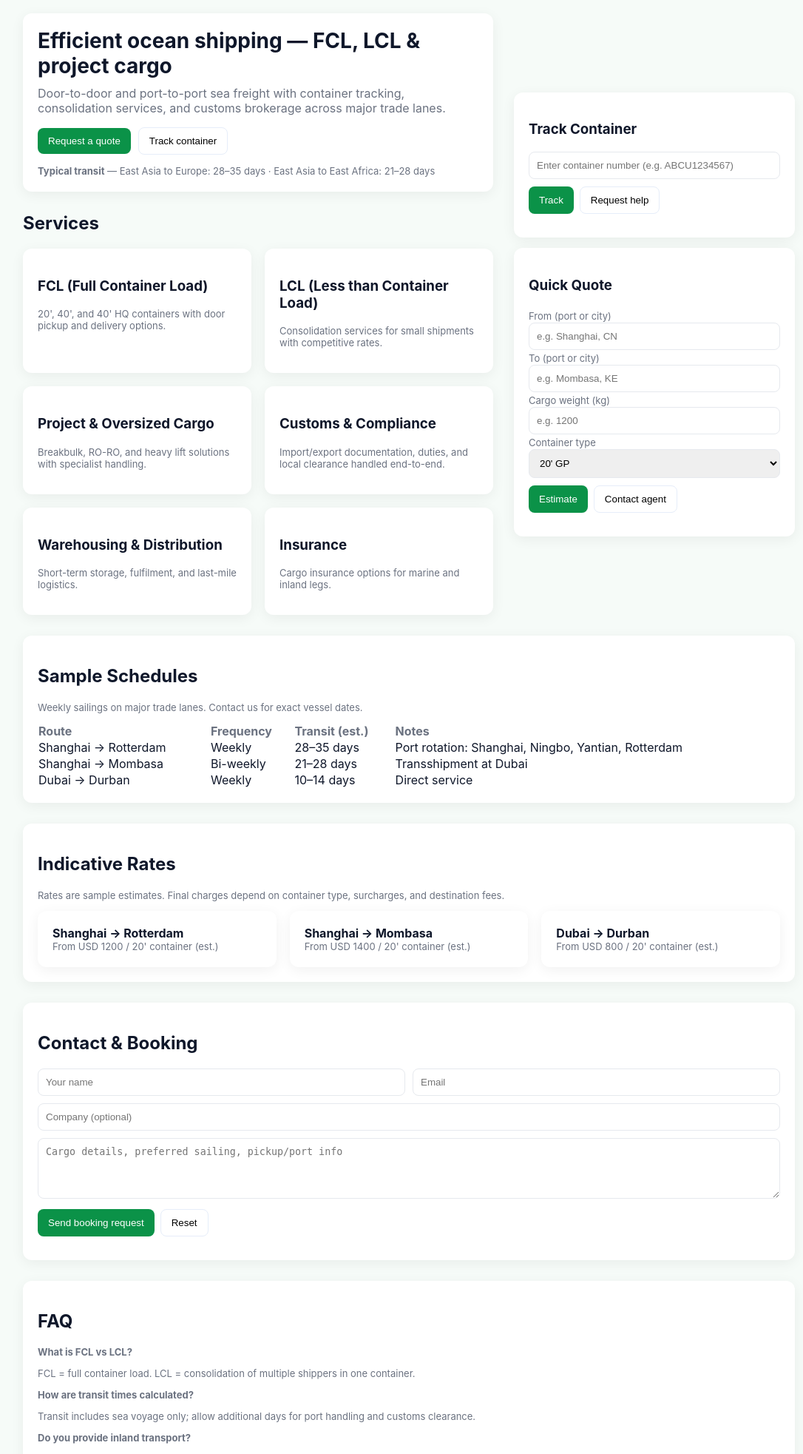
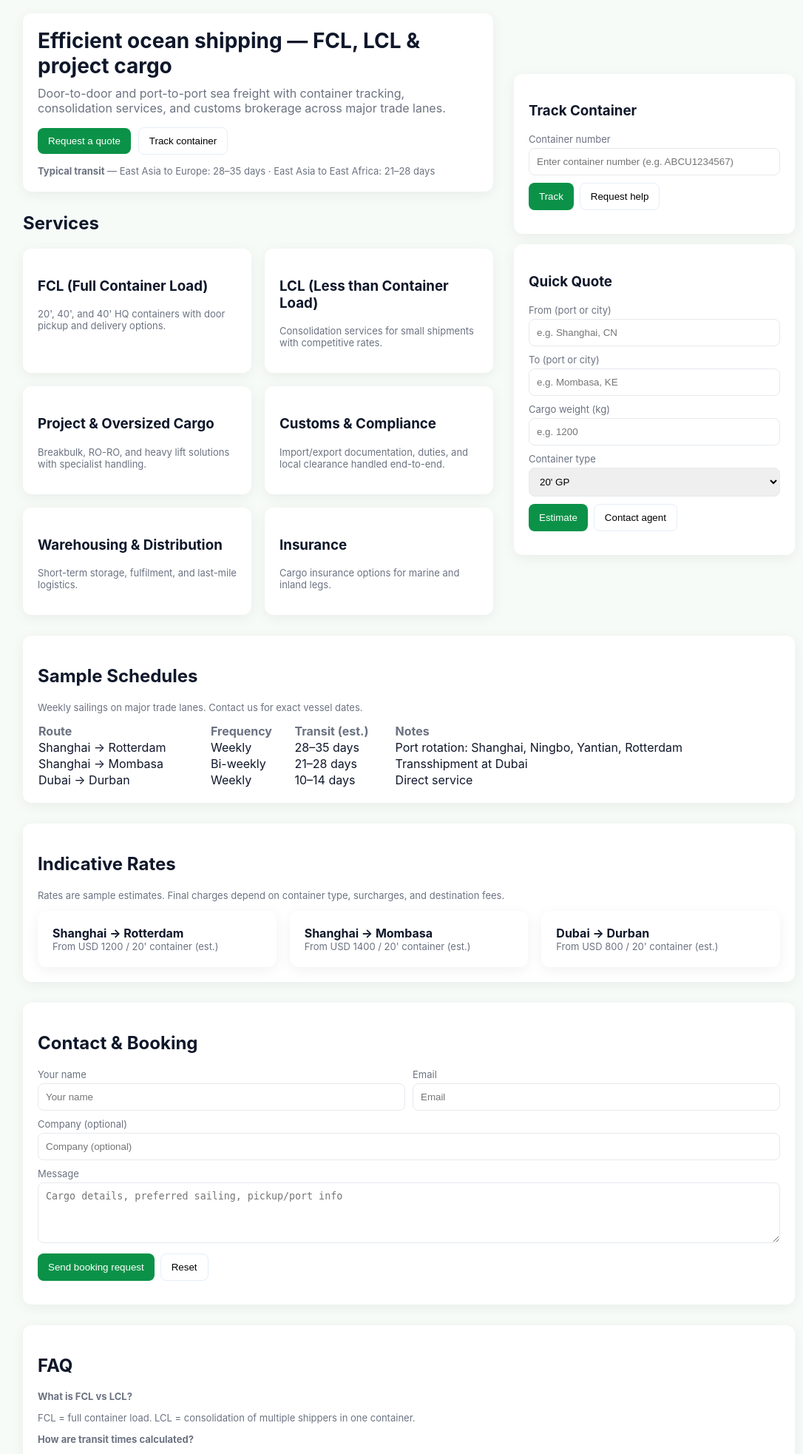
Before and after one commit to Emmanuel-MG254/tracerapp, a Django app: page /sea/ in a window 1280 px wide. Shown: the part 104-2069 px from the top of the page at 74% size, without its empty margins (87-1173 px from the left). Run offline with Django 5.2, Linux system fonts and the light colour scheme.

Commit message:
INITIAL COMMIT

```diff
--- a/tracer/templates/sea-freight.html
+++ b/tracer/templates/sea-freight.html
@@ -21,6 +21,7 @@
     .cta{display:flex;gap:10px;align-items:center}
     .btn{background:var(--accent);color:white;padding:10px 14px;border-radius:8px;border:none;cursor:pointer}
     .ghost{background:transparent;border:1px solid #e6edf9;padding:10px 14px;border-radius:8px;cursor:pointer}
+    label{display:block;margin-bottom:4px}
     input[type=text],input[type=email],select,textarea{width:100%;padding:10px;border-radius:8px;border:1px solid #e6e9ee}
     .grid-3{display:grid;grid-template-columns:repeat(auto-fit,minmax(220px,1fr));gap:18px}
     .small{font-size:13px;color:var(--muted)}
@@ -79,7 +80,8 @@
         <aside>
           <div id="tracking" class="card">
             <h3>Track Container</h3>
-            <form onsubmit="event.preventDefault();trackContainer()">
+            <form id="trackingForm">
+              <label for="containerInput" class="small">Container number</label>
               <input type="text" id="containerInput" placeholder="Enter container number (e.g. ABCU1234567)" required />
               <div style="margin-top:10px;display:flex;gap:8px"><button class="btn">Track</button><button type="button" class="ghost" onclick="document.getElementById('contact').scrollIntoView({behavior:'smooth'})">Request help</button></div>
             </form>
@@ -88,14 +90,14 @@
 
           <div class="card" style="margin-top:14px">
             <h3 id="quote">Quick Quote</h3>
-            <form onsubmit="event.preventDefault();getQuote()">
-              <label class="small">From (port or city)</label>
+            <form id="quoteForm">
+              <label for="origin" class="small">From (port or city)</label>
               <input type="text" id="origin" placeholder="e.g. Shanghai, CN" required />
-              <label class="small">To (port or city)</label>
+              <label for="destination" class="small" style="margin-top:10px">To (port or city)</label>
               <input type="text" id="destination" placeholder="e.g. Mombasa, KE" required />
-              <label class="small">Cargo weight (kg)</label>
+              <label for="weight" class="small" style="margin-top:10px">Cargo weight (kg)</label>
               <input type="text" id="weight" placeholder="e.g. 1200" required />
-              <label class="small">Container type</label>
+              <label for="ctype" class="small" style="margin-top:10px">Container type</label>
               <select id="ctype"><option>20' GP</option><option>40' GP</option><option>40' HQ</option><option>Other</option></select>
               <div style="margin-top:10px;display:flex;gap:8px">
                 <button class="btn">Estimate</button>
@@ -134,15 +136,27 @@
 
       <section id="contact" class="card">
         <h2>Contact & Booking</h2>
-        <form  method="post" onsubmit="event.preventDefault();submitContact()">
+        <form id="contactForm" method="post">
             {% csrf_token %}
 
           <div style="display:grid;grid-template-columns:1fr 1fr;gap:10px">
-            <input type="text" id="name" placeholder="Your name" required name="name" />
-            <input type="email" id="email" placeholder="Email" required name="email" />
+            <div>
+              <label for="name" class="small">Your name</label>
+              <input type="text" id="name" placeholder="Your name" required name="name" />
+            </div>
+            <div>
+              <label for="email" class="small">Email</label>
+              <input type="email" id="email" placeholder="Email" required name="email" />
+            </div>
           </div>
-          <input type="text" id="company"  name="company" placeholder="Company (optional)" style="margin-top:10px" />
-          <textarea id="message"  name="message" rows="4" placeholder="Cargo details, preferred sailing, pickup/port info" style="margin-top:10px"></textarea>
+          <div style="margin-top:10px">
+            <label for="company" class="small">Company (optional)</label>
+            <input type="text" id="company"  name="company" placeholder="Company (optional)" />
+          </div>
+          <div style="margin-top:10px">
+            <label for="message" class="small">Message</label>
+            <textarea id="message"  name="message" rows="4" placeholder="Cargo details, preferred sailing, pickup/port info"></textarea>
+          </div>
           <div style="margin-top:10px;display:flex;gap:8px">
             <button class="btn">Send booking request</button>
             <button type="reset" class="ghost">Reset</button>
@@ -198,6 +212,21 @@
       out.textContent = 'Submitting...';
       setTimeout(()=>{out.textContent = 'Thanks — your booking request was received. Our agent will contact you within 1 business day.'},800);
     }
+
+    document.getElementById('trackingForm').addEventListener('submit', function(event) {
+        event.preventDefault();
+        trackContainer();
+    });
+
+    document.getElementById('quoteForm').addEventListener('submit', function(event) {
+        event.preventDefault();
+        getQuote();
+    });
+
+    document.getElementById('contactForm').addEventListener('submit', function(event) {
+        event.preventDefault();
+        submitContact();
+    });
   </script>
 </body>
 </html>
```
